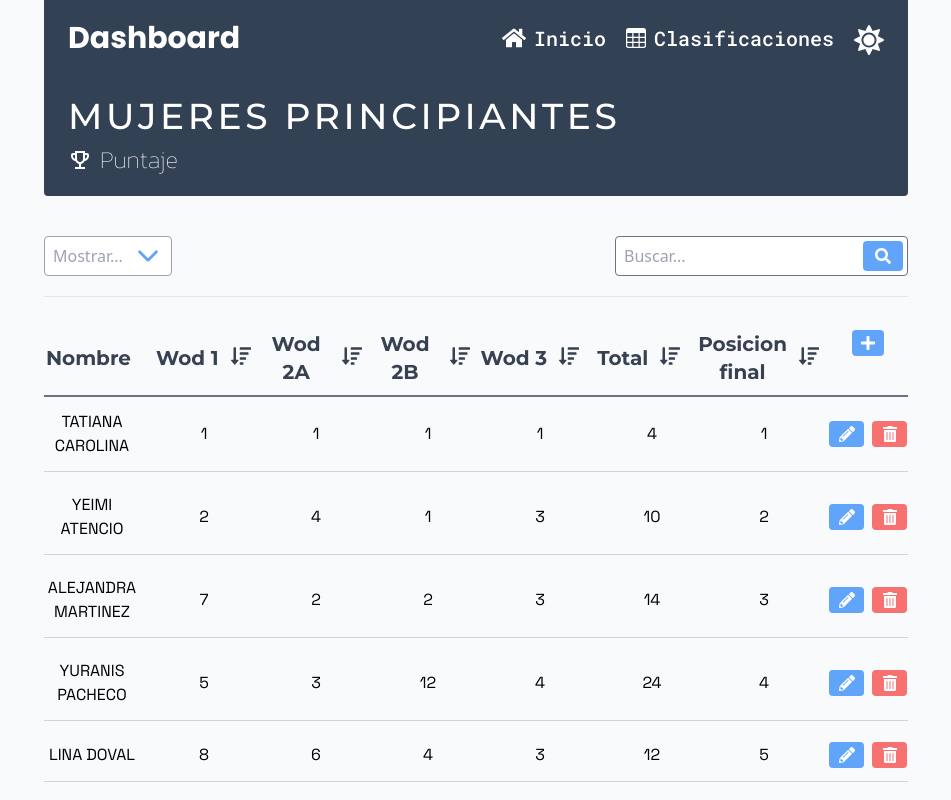
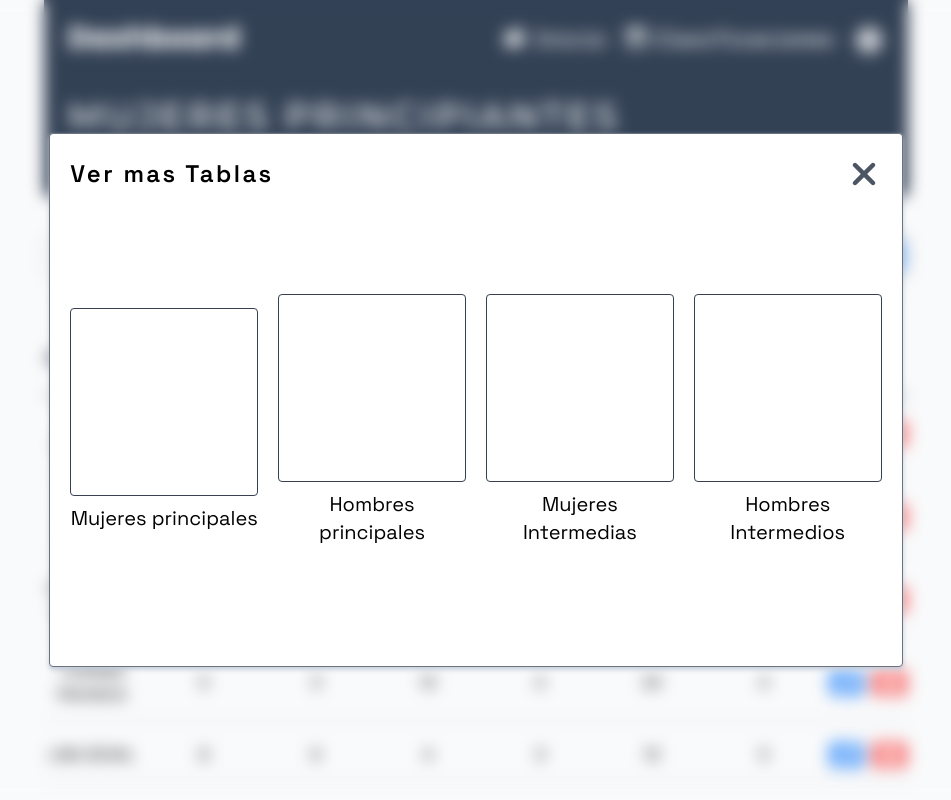
Before and after one commit to sweetPanel459/dashboard, a React (Vite) app: page / in a window 1280 px wide. Shown: the whole page, without its empty margins (164-1115 px from the left). Built offline with nearby package versions, Linux system fonts and the light colour scheme; a web font is replaced by a local one.

Commit message:
feat: Creating the modal to view the tables

```diff
--- a/src/components/modals/editRow.jsx
+++ b/src/components/modals/editRow.jsx
@@ -7,15 +7,16 @@ import { FaXmark } from "react-icons/fa6";
 export const EditRow = () => {
    return (
       <div className="absolute inset-0 flex items-center justify-center bg-transparent backdrop-blur">
-         <section className="modal flex flex-col w-3/4 h-2/6 p-3 rounded-lg bg-white">
-            <div className="flex items-center justify-between h-10">
+         <section className="modal flex flex-col w-3/4 h-2/6 p-3 rounded-lg border border-gray-500 bg-white">
+            <header className="flex items-center justify-between h-10">
                <Text
                   text="Editar fila de la tabla"
                   style="text-2xl tracking-widest font-semibold font-grotesk"
                />
                <Button icon={<FaXmark />} styleButton="text-4xl text-gray-600" />
-            </div>
+            </header>
             <form className="flex flex-grow items-center gap-5 pb-10">
+               {/* while I make it dynamic for each row of the tables */}
                <Input
                   styleContainer="w-full "
                   styleInput="w-full h-10 px-2 rounded border border-blue-400"
@@ -24,7 +25,6 @@ export const EditRow = () => {
                   styleContainer="w-full"
                   styleInput="w-full h-10 px-2 rounded border border-blue-400"
                />
-
                <Input
                   styleContainer="w-full"
                   styleInput="w-full h-10 px-2 rounded border border-blue-400"
--- /dev/null
+++ b/src/components/modals/viewMoreTables.jsx
@@ -0,0 +1,33 @@
+import { Text } from "../common/texts";
+import { Button } from "../common/button";
+
+import { FaXmark } from "react-icons/fa6";
+
+export const ViewMoreTables = () => {
+   return (
+      <div className="absolute inset-0 flex items-center justify-center w-screen h-screen backdrop-blur">
+         <section className="modal flex flex-col w-2/3 h-2/3 p-5 rounded border border-gray-500 bg-white">
+            <header className="flex items-center justify-between h-10">
+               <Text
+                  text="Ver mas Tablas"
+                  style="text-2xl tracking-widest font-semibold font-grotesk"
+               />
+               <Button icon={<FaXmark />} styleButton="text-4xl text-gray-600" />
+            </header>
+            <article className="flex items-center  flex-grow gap-5 ">
+               <CardTable title="Mujeres principales" />
+               <CardTable title="Hombres principales" />
+               <CardTable title="Mujeres Intermedias" />
+               <CardTable title="Hombres Intermedios" />
+            </article>
+         </section>
+      </div>
+   );
+};
+
+const CardTable = ({ title }) => (
+   <section className="flex flex-col w-full gap-2">
+      <figure className="card-table w-full rounded border border-gray-700"></figure>
+      <Text text={title} style="w-full font-grotesk text-center text-xl" />
+   </section>
+);
--- a/src/pages/dashboard.jsx
+++ b/src/pages/dashboard.jsx
@@ -5,6 +5,7 @@ import { DashboardHeader } from "../containers/dashboardHeader";
 import { TableHeader, TableRow } from "../containers/tableSections";
 
 import { EditRow } from "../components/modals/editRow";
+import { ViewMoreTables } from "../components/modals/viewMoreTables";
 
 import { FaSearch } from "react-icons/fa";
 import { GrTableAdd } from "react-icons/gr";
@@ -67,6 +68,7 @@ export const DashBoard = () => {
             </table>
          </div>
          {/* <EditRow /> */}
+         <ViewMoreTables />
       </section>
    );
 };
--- a/src/styles/style.css
+++ b/src/styles/style.css
@@ -1,3 +1,7 @@
 .modal {
-   box-shadow: 0px 0px 10px 0px rgba(150, 150, 150, 1);
+   box-shadow: 0px 2.5px 5px 0px rgba(188, 200, 214, 0.9);
 }
+
+.card-table {
+   aspect-ratio: 1/1;
+}
```
